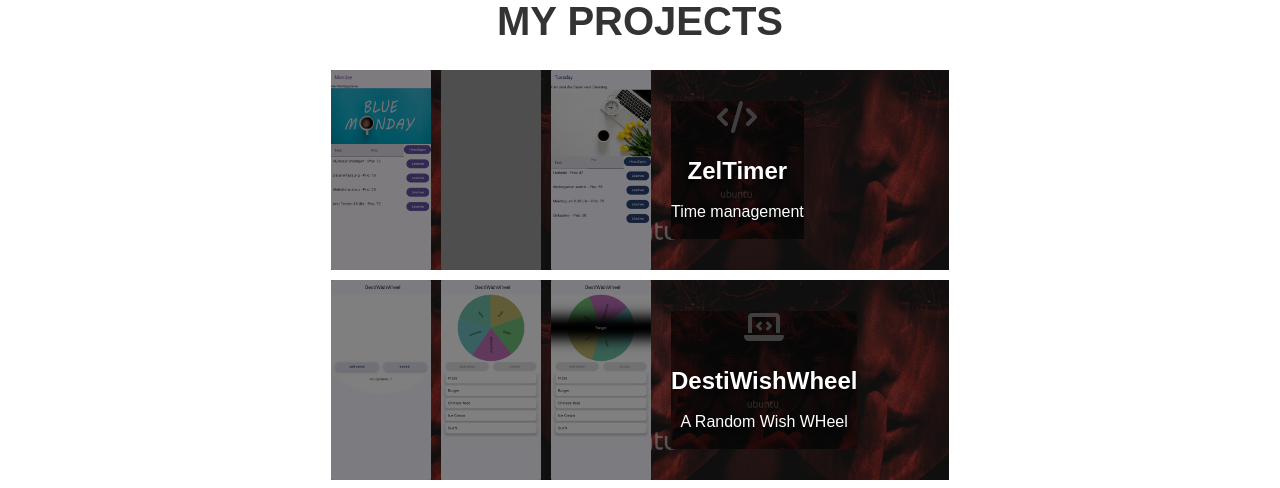
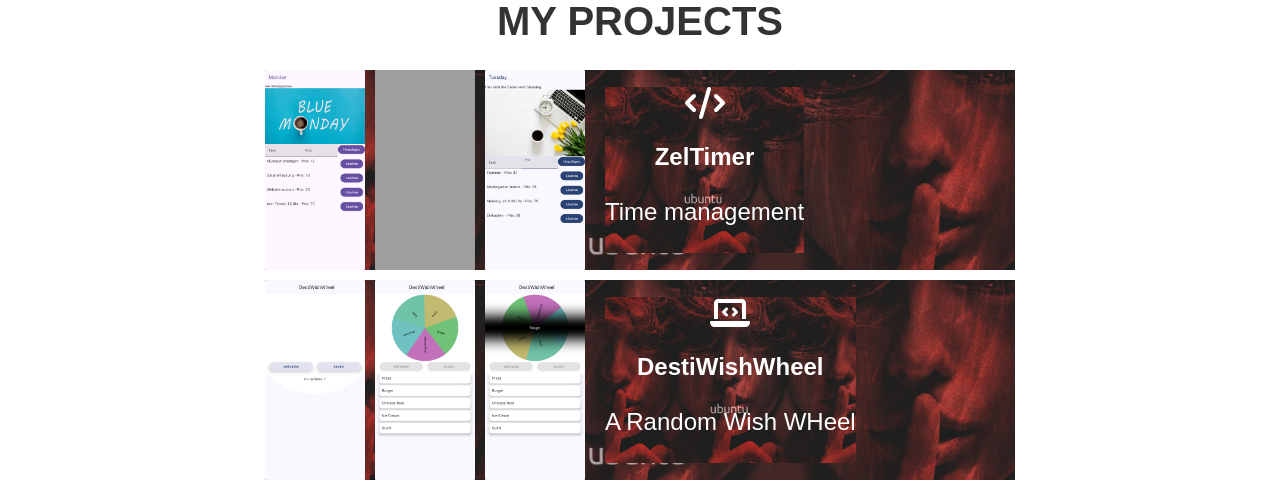
Before and after one commit to hdi10/new-homepage, a React (Create React App) app: page /portfolio in a window 1280 px wide. Shown: the part 285-773 px from the top of the page. Built offline with nearby package versions, Linux system fonts and the light colour scheme; grey boxes are pictures that could not be loaded.

Commit message:
debug portfolio

```diff
--- a/public/index.html
+++ b/public/index.html
@@ -7,14 +7,14 @@
     <meta name="theme-color" content="#000000" />
     <meta
       name="description"
-      content="Web site created using create-react-app"
+      content="Ihr Softwareunternehmen und Softwaredienstleister. "
     />
 
 <meta name="apple-mobile-web-app-title" content="Zelkulon" />
 
 
 
-  <title>Zelkulon UG(haftungsbeschränkt)</title>
+  <title>ZelkulonUG(haftungsbeschränkt)</title>
 
   <meta name="description" content="Zelkulon UG(haftungsbeschränkt) Software Dienstleister.">
   <meta name="keywords" content="Portfolio, Web Development, React, Software Development, Mobile Apps">
@@ -22,7 +22,7 @@
 
   <!-- Open Graph meta tags (for social media sharing) -->
   <meta property="og:title" content="Zelkulon">
-  <meta property="og:description" content="Software Dienstleister.">
+  <meta property="og:description" content="Softwareunternehmen und Softwaredienstleister.">
   <meta property="og:image" content="%PUBLIC_URL%/og-image.jpg">
   <meta property="og:url" content="https://zelkulon.com">
   <meta property="og:type" content="zelkulon website">
@@ -39,7 +39,7 @@
     <link rel="apple-touch-icon" href="%PUBLIC_URL%/logo192.png" />
     <link rel="manifest" href="%PUBLIC_URL%/manifest.json" />
 
-    <title>Harun Dastekin</title>
+<!--    <title>Harun Dastekin</title>-->
   </head>
   <body>
     <noscript>You need to enable JavaScript to run this app.</noscript>
--- a/src/App.css
+++ b/src/App.css
@@ -59,31 +59,31 @@ form button:hover {
   position: relative;
   overflow: hidden;
   background: url('./assets/ubuntu.jpg') center/cover no-repeat;
-  color: #fff; /* Beibehalten für guten Kontrast */
+  color: #fff;
 }
 
-.project::after {
+/*.project::after {
   content: '';
   position: absolute;
   top: 0;
   left: 0;
   width: 100%;
   height: 100%;
-  background: rgba(0, 0, 0, 0.7); /* Stärkere Überlagerung */
-  opacity: 1; /* Standardmäßig sichtbar */
+  background: rgba(0, 0, 0, 0.7); !* Stärkere Überlagerung *!
+  opacity: 1; !* Standardmäßig sichtbar *!
   transition: opacity 0.3s;
-}
+}*/
 
-.project:hover::after {
-  opacity: 0.5; /* Leicht abschwächen, um Fokus auf den Inhalt zu setzen */
-}
+/*.project:hover::after {
+  opacity: 0.5; !* Leicht abschwächen, um Fokus auf den Inhalt zu setzen *!
+}*/
 
-.project h3,
+/*.project h3,
 .project p {
   z-index: 1;
   position: relative;
-  text-shadow: 0 2px 4px rgba(0, 0, 0, 0.7); /* Schatten hinter dem Text */
-}
+  text-shadow: 0 2px 4px rgba(0, 0, 0, 0.7); !* Schatten hinter dem Text *!
+}*/
 
 .project h3 {
   font-size: 1.5rem;
@@ -91,7 +91,7 @@ form button:hover {
 }
 
 .project p {
-  font-size: 1rem;
+  font-size: 1.5rem;
   line-height: 1.4;
 }
 
@@ -107,17 +107,17 @@ form button:hover {
 }
 
 
-.project::after {
+/*.project::after {
   content: '';
   position: absolute;
   top: 0;
   left: 0;
   width: 100%;
   height: 100%;
-  background: rgba(0, 0, 0, 0.5); /* Standardmäßig etwas sichtbar */
-  opacity: 1; /* Deutliche Überlagerung */
+  background: rgba(0, 0, 0, 0.5); !* Standardmäßig etwas sichtbar *!
+  opacity: 1; !* Deutliche Überlagerung *!
   transition: opacity 0.3s ease-in-out;
-}
+}*/
 
 button {
   margin: 0 5px;
--- a/src/components/About.js
+++ b/src/components/About.js
@@ -103,6 +103,7 @@ function About() {
 
 
                 <h3>{t('about.experienceLong')}</h3>
+
                 <motion.div
                     style={{display: 'flex', justifyContent: 'center', gap: '20px', flexWrap: 'wrap'}}
                     initial={{opacity: 0}}
@@ -149,7 +150,9 @@ function About() {
                         ))}
                     </div>
                 </motion.div>
+
                 <h3>{t('about.goals')}</h3>
+
             </div>
 
 
```
Also changed, not shown: public/manifest.json.
